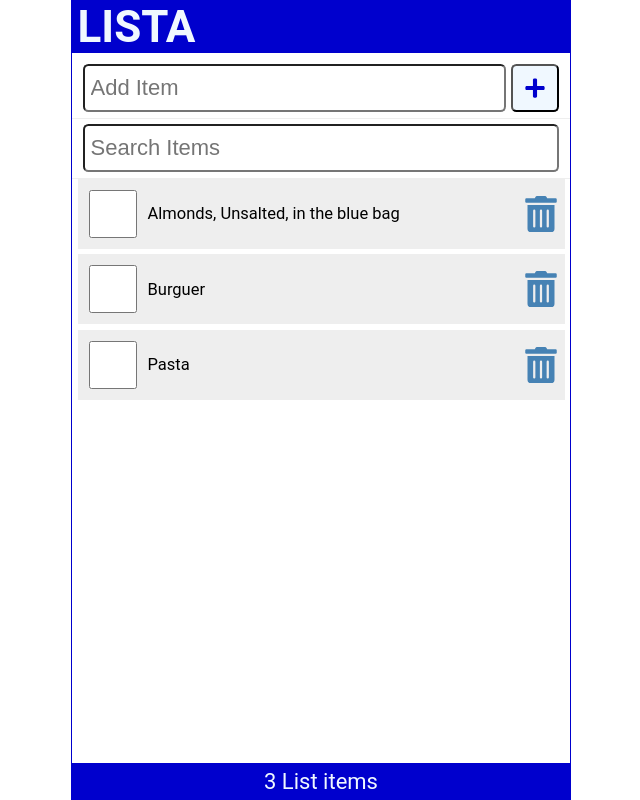
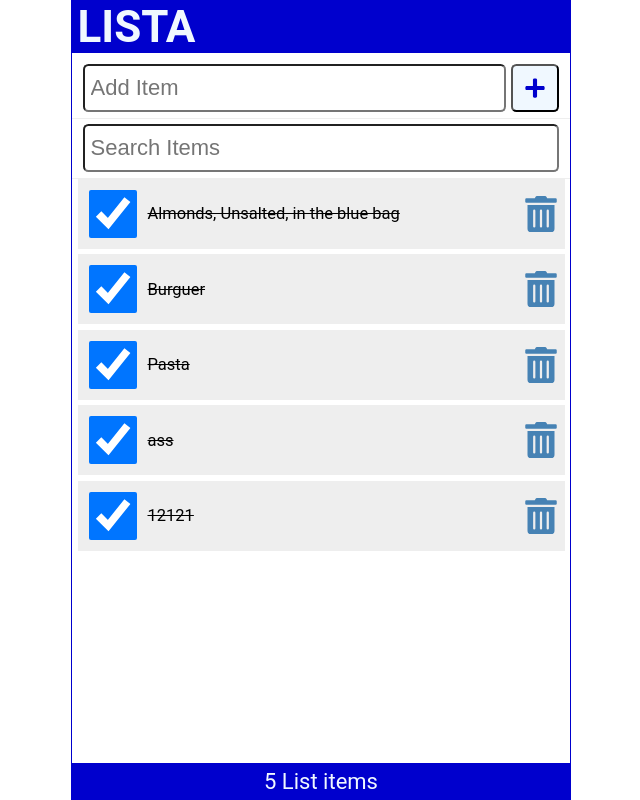
Before and after one commit to pakineta/01tut, a React (Create React App) app: page / in a window 1280 px wide. Shown: the whole page, without its empty margins (319-959 px from the left). Built offline with nearby package versions, Linux system fonts and the light colour scheme; data requests are answered from the project's data file.

Commit message:
chapter 14 crud operations agrego items en la app y se agregan a db.json

```diff
--- a/data/db.json
+++ b/data/db.json
@@ -2,18 +2,28 @@
   "items": [
     {
       "id": 1,
-            "checked":false,
+      "checked": true,
       "item": "Almonds, Unsalted, in the blue bag"
     },
     {
       "id": 2,
-            "checked":false,
+      "checked": true,
       "item": "Burguer"
     },
     {
       "id": 3,
-        "checked":false,
+      "checked": true,
       "item": "Pasta"
+    },
+    {
+      "id": 4,
+      "checked": true,
+      "item": "ass"
+    },
+    {
+      "id": 5,
+      "checked": true,
+      "item": "12121"
     }
   ]
 }
--- a/src/App.js
+++ b/src/App.js
@@ -4,6 +4,8 @@
 import Additem from './Additem';
 import Searchitem from './Searchitem';
 import { useEffect, useState } from 'react';
+import apiRequest from './apiRequest';
+
 function App() {
   const API_URL = 'http://localhost:3500/items/';
   const [items, setItems] = useState([]);
@@ -33,16 +35,37 @@
   },[])
 
 
-  const addItem= (item) => {
+  const addItem= async (item) => {
     const id = items.length ? items[items.length - 1].id + 1 : 1;
     const myNewItem = {id, checked: false, item};
     const listItems = [...items, myNewItem];
     setItems(listItems);
+    const postOptions = {
+      method: 'POST',
+      headers: {
+        'Content-Type': 'application/json'
+      },
+      body: JSON.stringify(myNewItem)
+    }
+    const result = await apiRequest(API_URL, postOptions)
+    if(result) setFetchError(result);
   }
-  const handleCheck = (id) => {
+  const handleCheck = async (id) => {
     const listItems = items.map((item) => item.id===id ? {...item,
     checked:!item.checked} : item);
     setItems(listItems);
+
+    const myItem = listItems.filter((item) => item.id !== id);
+    const updateOptions = {
+      method: 'PATCH',
+      headers : {
+        'Content-Type': 'application/json'
+      }, body: JSON.stringify({checked: myItem[0].checked})
+    };
+      const reqUrl = `${API_URL}/${id}`;
+      const result = await apiRequest(reqUrl, updateOptions);
+      if(result) setFetchError(result);
+
   }
 
   const handleDelete = (id) => {
--- /dev/null
+++ b/src/apiRequest.js
@@ -0,0 +1,14 @@
+const apiRequest = async (url='', optionsObj=null, errMsg=null) => {
+    try{
+        const response = await fetch(url, optionsObj);
+        if (!response.ok) throw Error('Please reload app')
+
+    } catch(err){
+        errMsg = err.message;
+    } finally {
+        return errMsg;
+    }
+
+}
+
+export default apiRequest;
```
Lines whose indentation alone changed are shown as unchanged.
